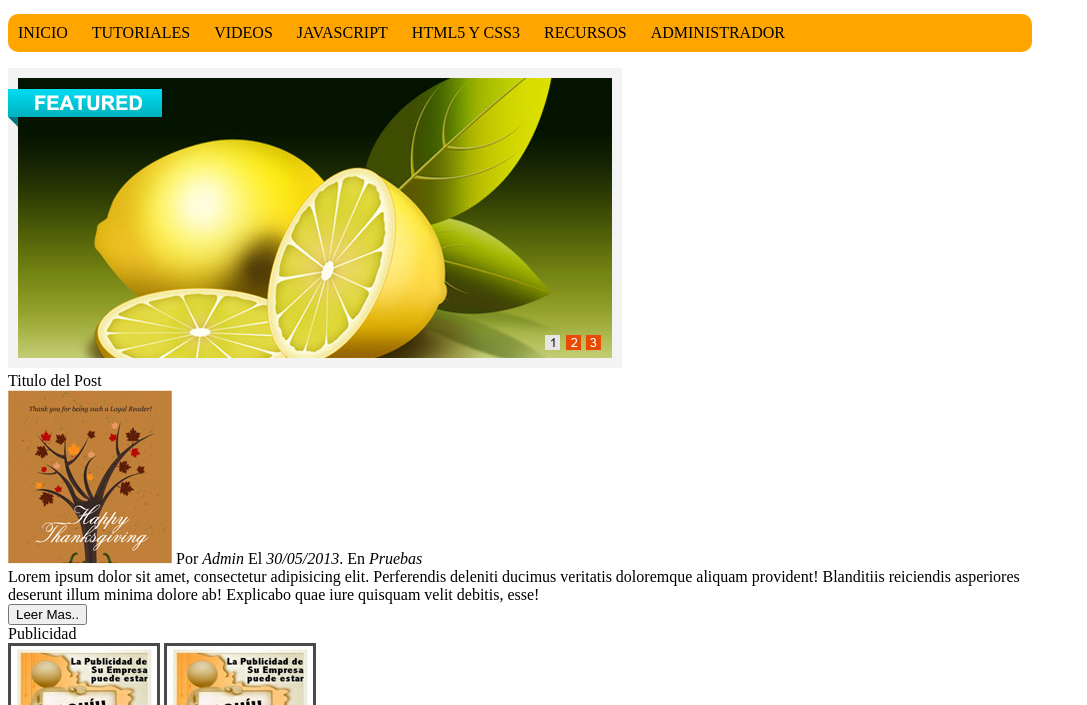
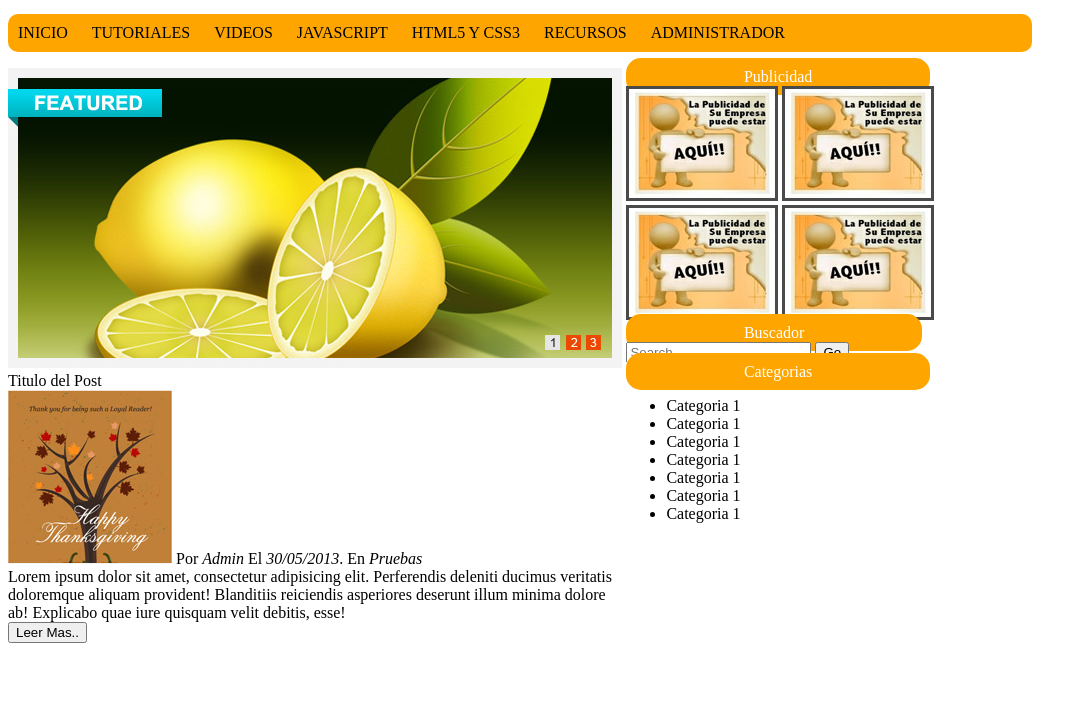
Before and after one commit to Exvalivar/pw2171, a plain HTML site: page practica03css/index.html in a window 1280 px wide. Shown: the part 95-800 px from the top of the page, without its empty margins (0-1087 px from the left). Drawn offline with Linux system fonts and the light colour scheme.

Commit message:
avance practica 3

```diff
--- a/practica03css/css/estilos.css
+++ b/practica03css/css/estilos.css
@@ -12,3 +12,24 @@ header nav ul li{
 	padding-right: 20px;
 	/*border: 1px solid red;*/
 }
+#art1,#art2{
+	display: inline-block;
+	vertical-align: top;
+}
+#art1,#art2 article{
+	margin: 0 auto;
+}
+#art1{
+	width: 60%;
+	/*margin: 0 auto;*/
+}
+#art2{
+	/*margin: 0 auto;*/
+	width: 33%
+}
+.encabezados{
+	background: orange;
+	border-radius: 15px;
+	padding: 10px 117.5px;
+	color: white;
+}
--- a/practica03css/index.html
+++ b/practica03css/index.html
@@ -25,7 +25,7 @@
 		</nav>
 	</header>
 	<section>
-		<article>
+		<article id="art1">
 			<img src="img/slider.jpg" alt=""> <br>
 			Titulo del Post <br>
 			<img src="img/img-post.jpg" alt="">
@@ -33,23 +33,23 @@
 			Lorem ipsum dolor sit amet, consectetur adipisicing elit. Perferendis deleniti ducimus veritatis doloremque aliquam provident! Blanditiis reiciendis asperiores deserunt illum minima dolore ab! Explicabo quae iure quisquam velit debitis, esse! <br>
 			<input type="button" value="Leer Mas..">
 		</article>
-		<article>
+		<article id="art2">
 			<article>
-				<span>Publicidad</span> <br>
+				<span class="encabezados">Publicidad</span> <br>
 				<img src="img/publicidad.jpg" alt="">
 				<img src="img/publicidad.jpg" alt=""> <br>
 				<img src="img/publicidad.jpg" alt="">
 				<img src="img/publicidad.jpg" alt="">
 			</article>
 			<article>
-				<span>Buscador</span> <br>
+				<span class="encabezados">Buscador</span> <br>
 				<span>
 					<input type="search" placeholder="Search">
 					<input type="button" value="Go">
 				</span>
 			</article>
 			<article>
-				<span>Categorias</span>
+				<span class="encabezados">Categorias</span>
 				<ul>
 					<li>Categoria 1</li>
 					<li>Categoria 1</li>
```
